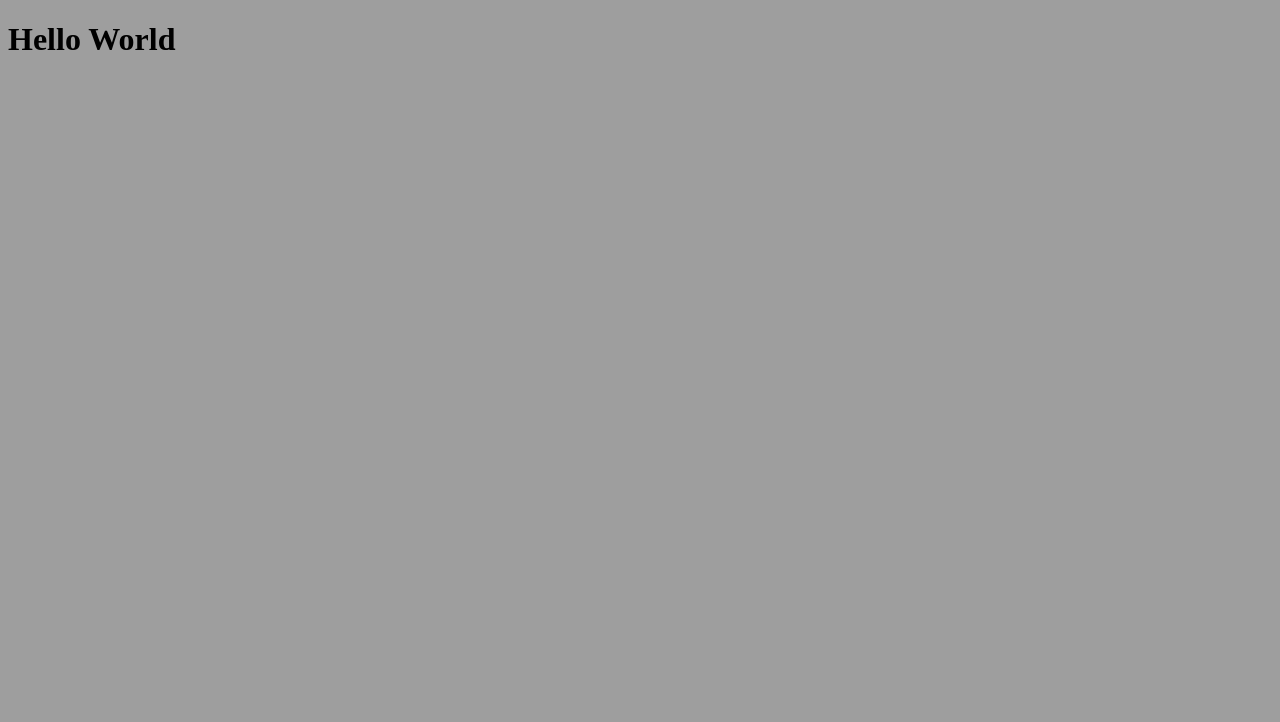
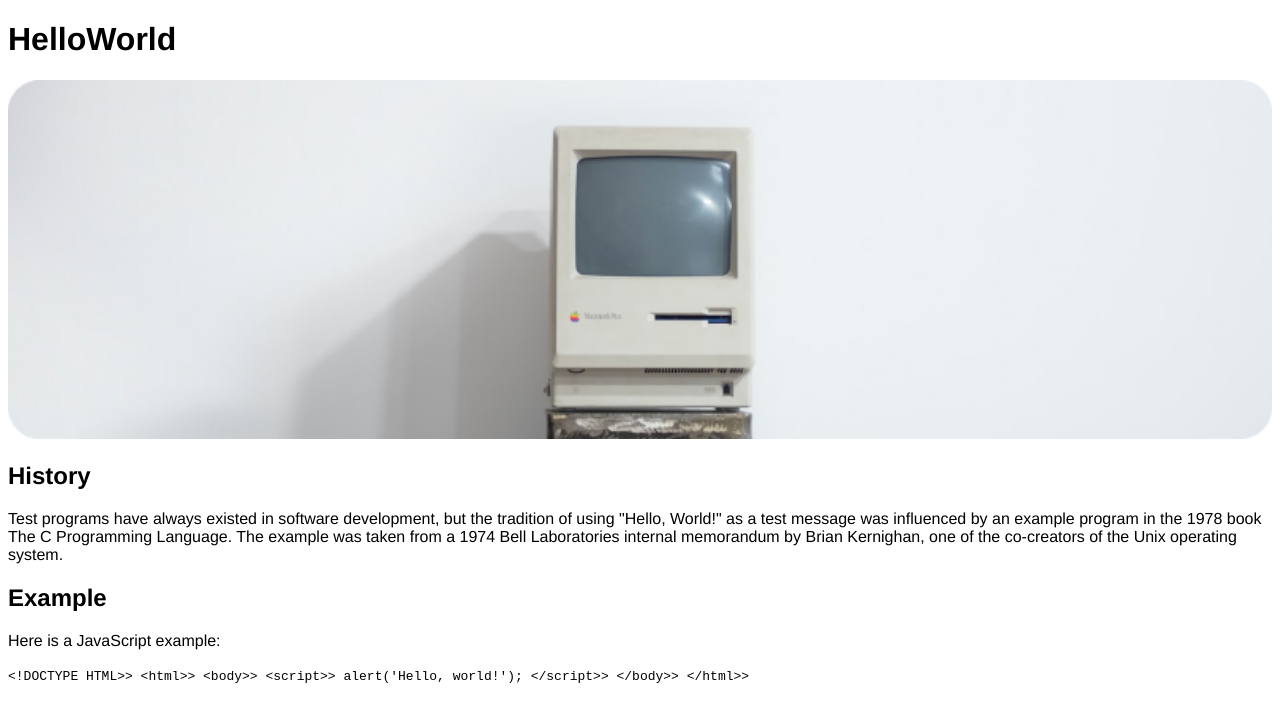
Before and after one commit to WillWisner/hello-world, a plain HTML site: page index.html in a window 1280 px wide. Drawn offline with Linux system fonts and the light colour scheme.

Commit message:
Basic HTML elements with CSS

```diff
--- a/index.html
+++ b/index.html
@@ -8,7 +8,26 @@
     <link rel="stylesheet" href="screen.css">
   </head>
   <body>
-    <h1>Hello World</h1>
+    <h1>HelloWorld</h1>
+    <img src="images/Computer image.png" alt="Vintage mac">
+    <section>
+      <h2>History</h2>
+      <p>Test programs have always existed in software development, but the tradition of using "Hello, World!" as a test message was influenced by an example program in the 1978 book The C Programming Language. The example was taken from a 1974 Bell Laboratories internal memorandum by Brian Kernighan, one of the co-creators of the Unix operating system.</p>
+    </section>
+    <section>
+      <h2>Example</h2>
+      <p>Here is a JavaScript example:</p>
+      <code>
+        &lt;!DOCTYPE HTML>&gt;
+        &lt;html>&gt;
+          &lt;body>&gt;
+            &lt;script>&gt;
+              alert('Hello, world!');
+            &lt;/script>&gt;
+          &lt;/body>&gt;
+        &lt;/html>&gt;
+      </code>
+    </section>
     <script src="index.js"></script>
   </body>
 </html>
--- a/screen.css
+++ b/screen.css
@@ -1,5 +1,10 @@
 /* Add screen styles below */
 
 body {
-    background: #9e9e9e
+    background: #fff;
+    font-family: Helvetica, sans-serif;
 }
+
+img {
+    width: 100%;
+}
```
Also changed, not shown: images/Computer image.png (added), images/Logo.png (added).
